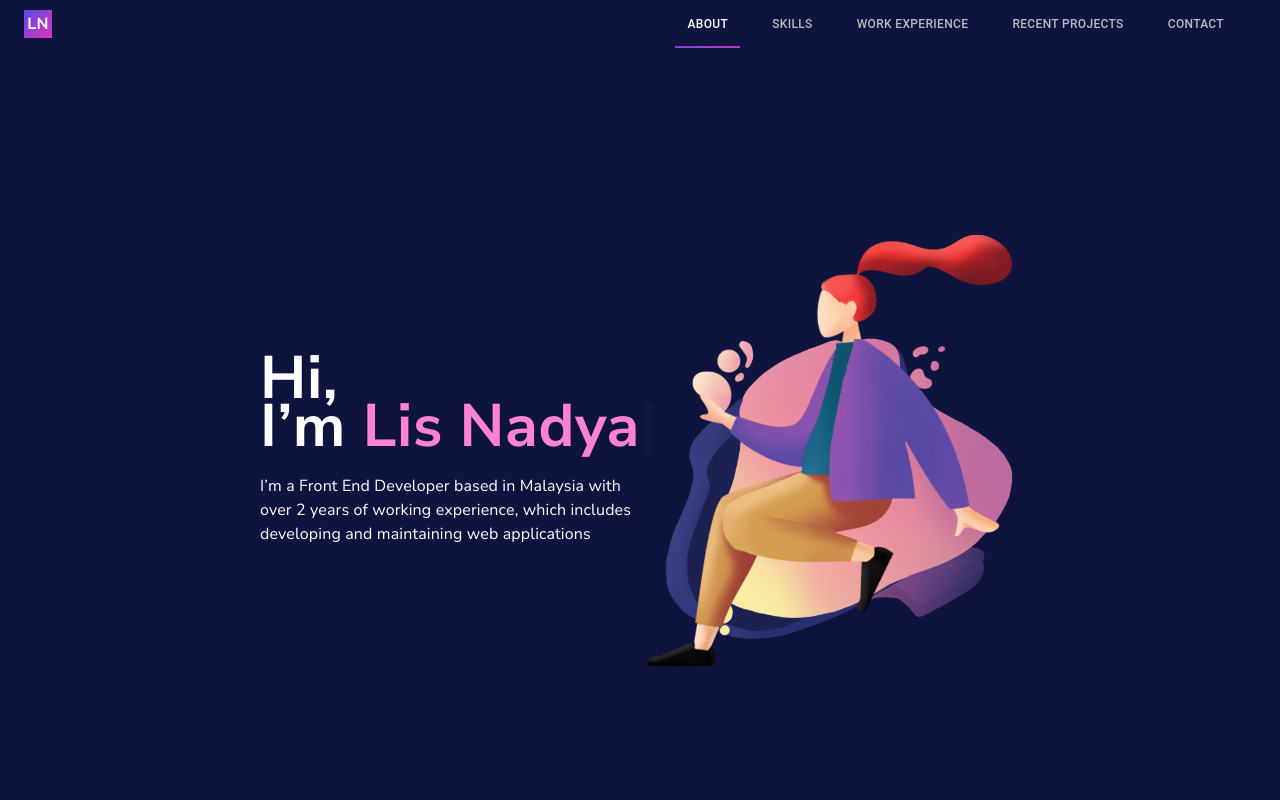
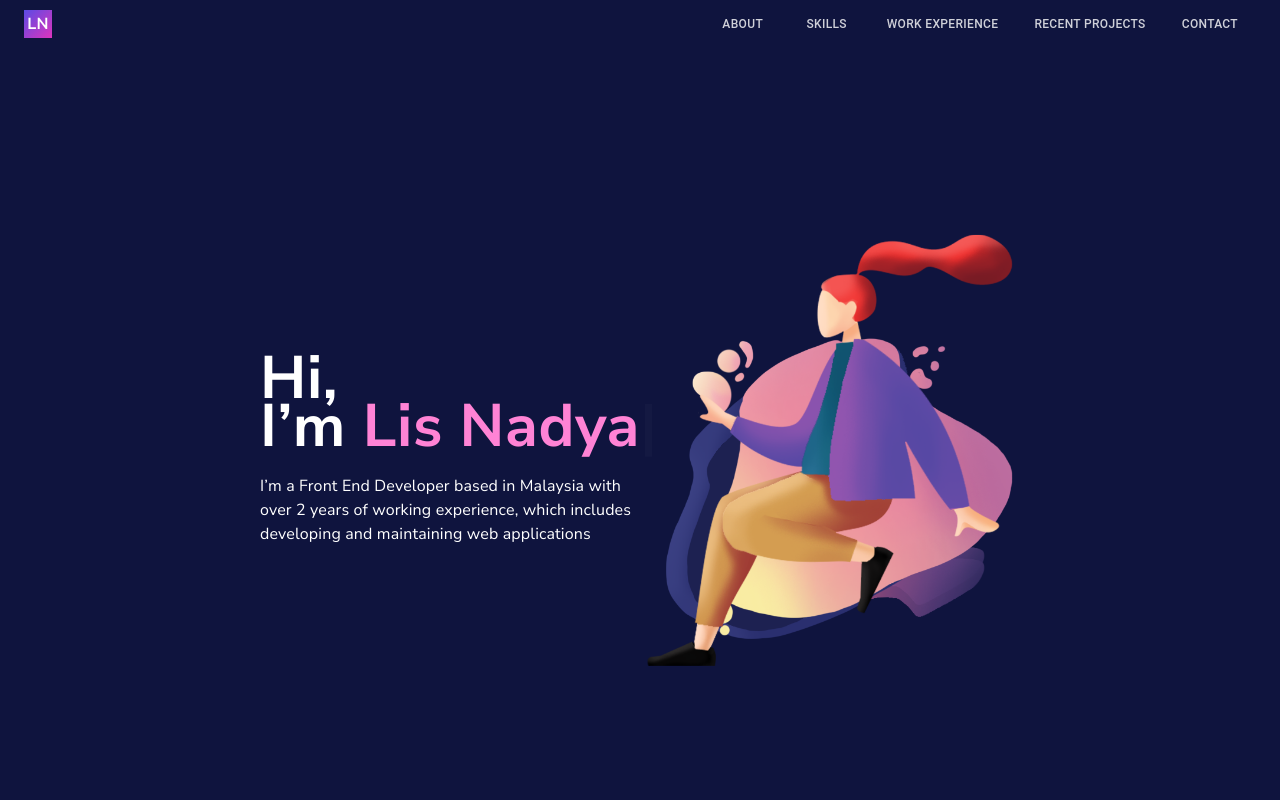
Before and after one commit to LisNadya98/portfolio, a React (Create React App) app: page / in a window 1280 px wide. Shown: the top 800 px of the page. Built offline with nearby package versions, Linux system fonts and the light colour scheme.

Commit message:
[Upd] menu

```diff
--- a/src/asset/styles.css
+++ b/src/asset/styles.css
@@ -265,3 +265,21 @@
     margin:auto;
     max-height: 100%;
   }
+
+  .border {
+    text-align:center;
+    opacity:0.8;
+    padding-bottom:5px;
+    background:
+        linear-gradient(to bottom right, #5A4BE5, #DD34BD)
+        left
+        bottom
+        no-repeat;
+    background-size:100% 0;
+    transition:0.5s;
+  }
+
+  .border:hover {
+    opacity:1;
+    background-size:100% 2px
+  }
--- a/src/asset/styles.js
+++ b/src/asset/styles.js
@@ -324,6 +324,13 @@ const useStyles = makeStyles((theme) => ({
     footerDesc: {
         paddingRight: "20px",
         borderRight: "2px solid #22226C"
+    },
+
+    menuButton: {
+        borderRadius: "0",
+        color: white,
+        fontSize: fontSmall,
+        margin: "0 10px"
     }
 }));
 
--- a/src/component/web.js
+++ b/src/component/web.js
@@ -338,11 +338,7 @@ function Web(props) {
   }
 
   const getMenuList = () => {
-    return <Tabs value={menuValue} style={{float:"right"}} TabIndicatorProps={{style: {background:'linear-gradient(to bottom right, #5A4BE5, #DD34BD)'}}} indicatorColor="primary" onChange={handleMenuChange}>
-    {
-      menuList.map(a => {return (<Tab style={{color:"white", fontSize:"12px", minWidth: "50px", marginRight:"20px"}} key={a.id} onClick={()=>{scroll(`#${a.link}`)}} label={a.label} {...a11yProps(a.id)} />)})
-    }
-  </Tabs>
+    return menuList.map(a => {return (<Button key={a.id} onClick={()=>{scroll(`#${a.link}`)}} className={`${classes.menuButton} border`}> {a.label} </Button>)})
   }
 
   const getWorkPost = () => {
@@ -391,7 +387,7 @@ function Web(props) {
                 classes={classes}/>
               </Grid>
               :
-              <Grid item xs={6}>
+              <Grid container xs={6} justify="flex-end">
                 {getMenuList()}
               </Grid>
             }
@@ -441,7 +437,7 @@ function Web(props) {
             <Grid item xs={isSmall ? 12 : 4}>
               <Tabs orientation={isSmall ? "horizontal" : "vertical"} style={{height: isSmall ? "0" : "224px", marginRight:isSmall ? "0" : "40px"}} variant="scrollable" value={value} TabIndicatorProps={{style: {background:'linear-gradient(to bottom right, #5A4BE5, #DD34BD)'}}} onChange={handleChange}>
                 {
-                  expList.map(a => {return (<Tab style={{color:"white", fontSize:"12px", minWidth: "50px", minHeight:"0", marginBottom:"10px", marginRight:"20px"}} key={a.id} label={isSmall ? `0${a.id}.`: a.company} {...a11yProps(a.id)} />)})
+                  expList.map(a => {return (<Tab style={{color:"white", fontSize:"12px", minWidth: "50px", minHeight:"0", marginBottom:"10px", marginRight:"20px"}} key={a.id} label={isSmall ? `0${a.id + 1}.`: a.company } {...a11yProps(a.id)} />)})
                 }
               </Tabs>
             </Grid>
```
